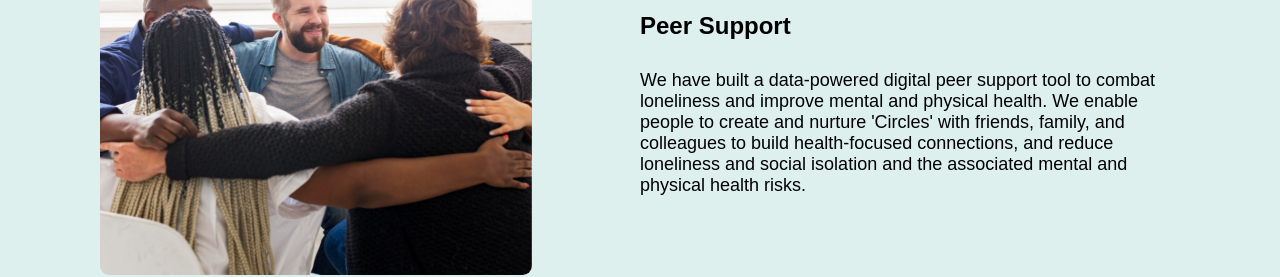
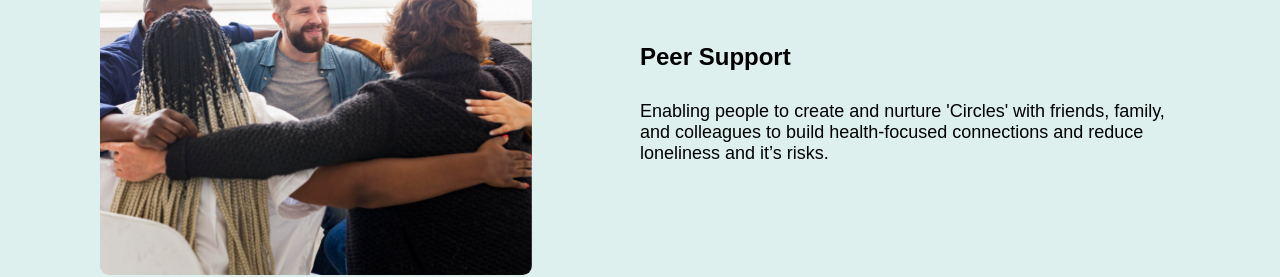
Before and after one commit to Empylo22/empylo-website, a React (Create React App) app: page /service in a window 1280 px wide. Shown: the part 190-467 px from the top of the page. Built offline with nearby package versions, Linux system fonts and the light colour scheme.

Commit message:
Update service1.js

```diff
--- a/src/components/service1/service1.js
+++ b/src/components/service1/service1.js
@@ -30,9 +30,7 @@ const Service1 = ()=>{
             <div className='service1-2'>
                 <h1 className='service-header'>Peer Support</h1>
                 <p className='service-text'>
-                We have built a data-powered digital peer support tool to combat loneliness and
-                improve mental and physical health. We enable people to create and nurture 'Circles' with friends, family, and colleagues to build health-focused connections,
-                and reduce loneliness and social isolation and the associated mental and physical health risks.
+                Enabling people to create and nurture 'Circles' with friends, family, and colleagues to build health-focused connections and reduce loneliness and it’s risks.
                 </p>
             </div>
         </div>
```
